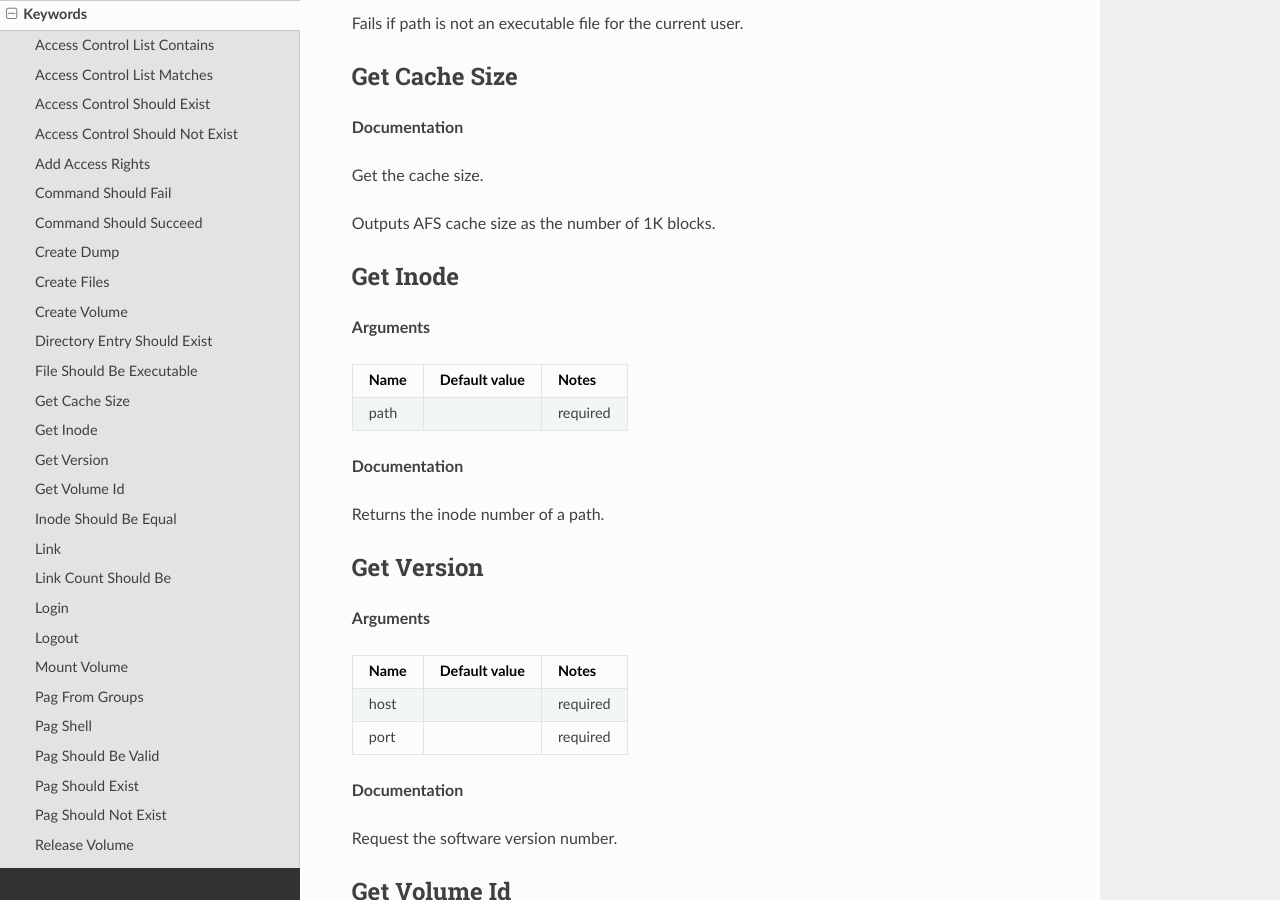
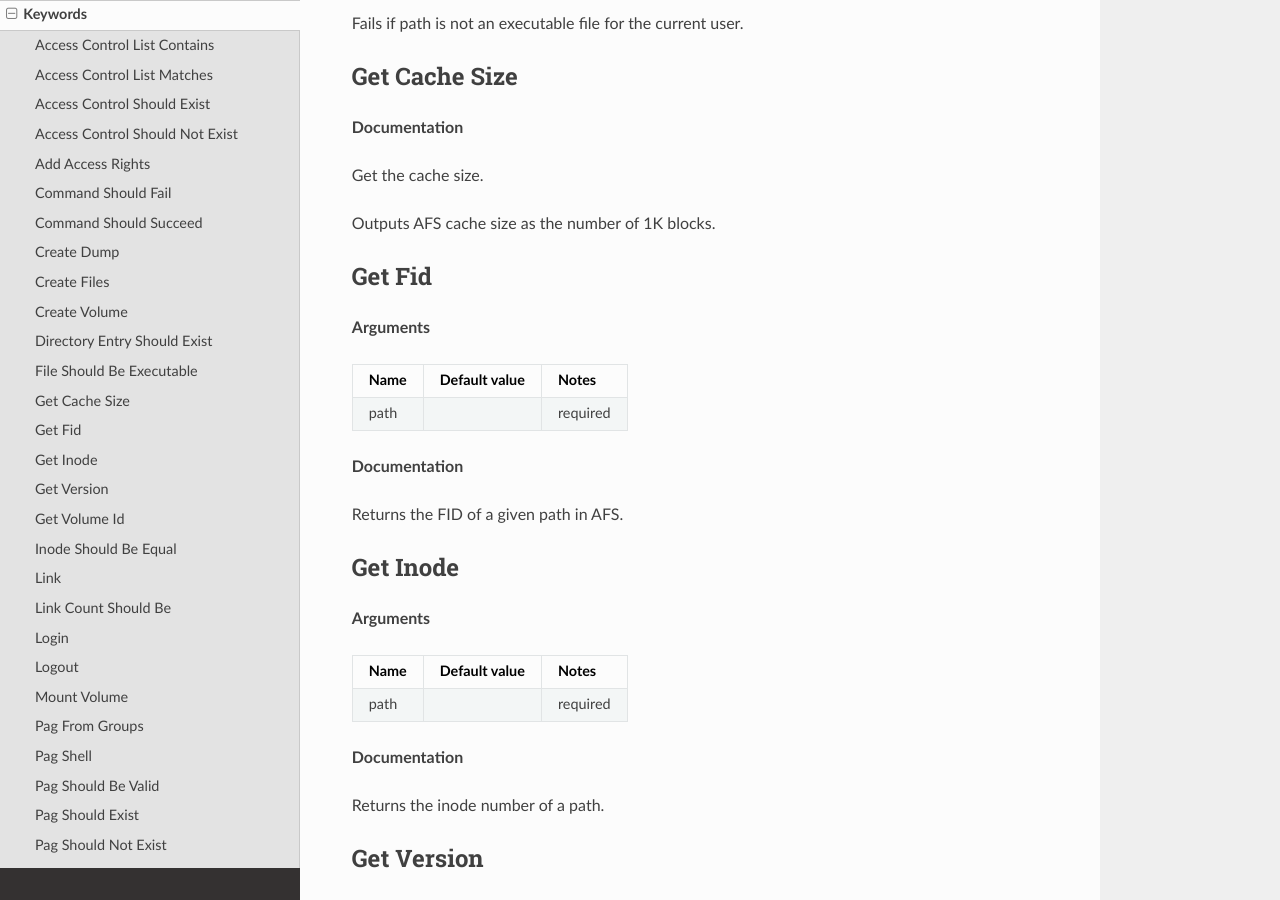
Before and after one commit to openafs-contrib/robotframework-openafslibrary, a Sphinx documentation site: the page built from docs/source/keywords.rst, in a window 1280 px wide and 900 px high, scrolled down 5020 px. Built offline with Sphinx 7.4.7 and the Read the Docs theme 2.0.0, drawn with Linux system fonts in a browser that asks for light colours; some of the changed text lies outside the part shown.

Commit message:
Add get fid keyword

```diff
--- a/docs/source/keywords.rst
+++ b/docs/source/keywords.rst
@@ -329,6 +329,25 @@ Get Cache Size
 Get the cache size.
 
 Outputs AFS cache size as the number of 1K blocks.
+
+Get Fid
+-------
+
+**Arguments**
+
+.. list-table::
+   :header-rows: 1
+
+   * - Name
+     - Default value
+     - Notes
+   * - path
+     -
+     - required
+
+**Documentation**
+
+Returns the FID of a given path in AFS.
 
 Get Inode
 ---------
```
Also changed, not shown: other parts of docs/source/keywords.rst (+1 -1 lines), 1 other file.
